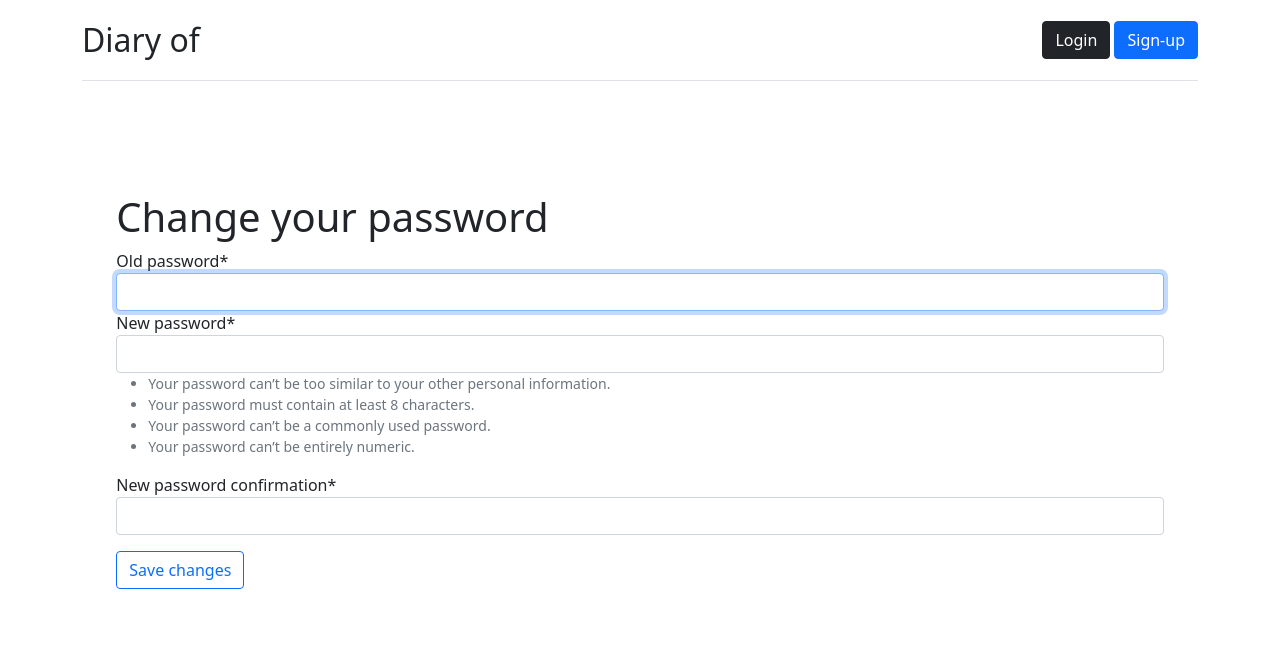
After one commit to alexander-eriksson-dev/diary, a Django app: page /password/ in a window 1280 px wide. The commit adds this page. Shown: the top 652 px of the page. Run offline with Django 3.2, Linux system fonts and the light colour scheme; some libraries are stand-ins or nearby versions.

Commit message:
Add change user password feature

```diff
--- /dev/null
+++ b/entries/templates/entries/change_password.html
@@ -0,0 +1,21 @@
+<!-- entries/templates/entries/change_password.html -->
+
+{% extends "entries/base.html" %}
+
+{% block content %}
+
+{% load crispy_forms_tags %}
+
+<div class="container py-5">
+  <h1>Change your password</h1>
+  <form method="POST">
+    {% csrf_token %}
+    {{ form|crispy }}
+    <p>
+    <div class="button--container">
+      <button class="btn btn-outline-primary" type="submit">Save changes</button>
+    </div>
+  </p>
+</div>
+
+{% endblock %}
--- a/entries/templates/entries/user_profile.html
+++ b/entries/templates/entries/user_profile.html
@@ -3,8 +3,10 @@
 {% block content %}
 
 <div class="container py-5">
-  <h1>Profile page of {{ user.username }}</h1>
+  <h1>My Account</h1>
+  <h5>Username: {{ user.username }}</h5>
   <h5>Email: {{ user.email }}</h5>
+  <a href="/password">Change your password</a>
 </div>
 
 {% endblock %}
--- a/entries/urls.py
+++ b/entries/urls.py
@@ -1,6 +1,7 @@
 # entries/urls.py
 
 from django.urls import path
+from django.conf.urls import url
 
 from . import views
 
@@ -50,4 +51,7 @@ urlpatterns = [
         views.user_profile,
         name="user_profile"
         ),
+    url(r'^password/$',
+    views.change_password,
+    name='change_password'),
 ]
--- a/entries/views.py
+++ b/entries/views.py
@@ -1,3 +1,5 @@
+from django.contrib.auth import update_session_auth_hash
+from django.contrib.auth.forms import PasswordChangeForm
 from django.contrib.auth.models import User
 from django.shortcuts import redirect, render
 from django.urls import reverse_lazy
@@ -112,3 +114,19 @@ def logout_view(request):
     logout(request)
     messages.info(request, f"You are now logged out.")
     return redirect('login')
+
+def change_password(request):
+    if request.method == 'POST':
+        form = PasswordChangeForm(request.user, request.POST)
+        if form.is_valid():
+            user = form.save()
+            update_session_auth_hash(request, user)  # Important!
+            messages.success(request, 'Your password was successfully updated!')
+            return redirect('change_password')
+        else:
+            messages.error(request, 'Please correct the error below.')
+    else:
+        form = PasswordChangeForm(request.user)
+    return render(request, 'entries/change_password.html', {
+        'form': form
+    })
```
